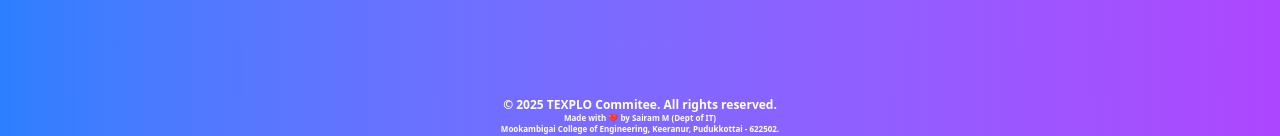
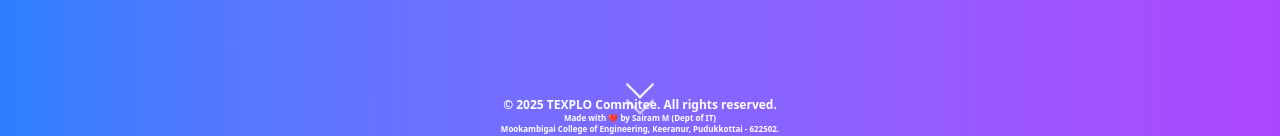
Before and after one commit to sairam4123/texplo25-static, a React (Vite) app: page / in a window 1280 px wide. Shown: the part 664-800 px from the top of the page. Built offline with nearby package versions, Linux system fonts and the light colour scheme.

Commit message:
Add ScrollDownIndicator component and integrate it into App; enhance EventCard with front and back button actions for smooth scrolling.

```diff
--- a/src/@components/EventBlock.tsx
+++ b/src/@components/EventBlock.tsx
@@ -13,6 +13,11 @@ const EventBlock = ({
       {events.map((event, index) => (
         <EventCard
           key={index}
+          backButtonAction={() => {
+            document.getElementById("registration-section")?.scrollIntoView({
+                behavior: "smooth",
+                });
+          }}
           frontTitle={event.title}
           frontChildren={
             <div className="flex flex-col gap-0.5">
--- a/src/@components/EventCard.tsx
+++ b/src/@components/EventCard.tsx
@@ -1,7 +1,7 @@
 import { useState } from "react";
 
 const EventCard = ({
-  frontTitle, frontChildren, backChildren, backTitle, frontButtonText, backButtonText
+  frontTitle, frontChildren, backChildren, backTitle, frontButtonText, backButtonText, backButtonAction, frontButtonAction
 }: {
   frontTitle: string;
   frontChildren: React.ReactNode;
@@ -36,7 +36,7 @@ const EventCard = ({
           >
           <h3 className="text-2xl font-bold">{frontTitle}</h3>
           {frontChildren}
-          <button className="bg-blue-500 text-white font-semibold rounded-lg py-2 px-4 hover:bg-blue-600 mt-auto">
+          <button onClick={frontButtonAction} className="bg-blue-500 text-white font-semibold cursor-pointer rounded-lg py-2 px-4 hover:bg-blue-600 mt-auto">
             {frontButtonText ?? "Learn More"}
           </button>
         </div>
@@ -46,7 +46,7 @@ const EventCard = ({
           >
           <h3 className="text-2xl font-bold">{backTitle}</h3>
           {backChildren}
-          <button className="bg-blue-500 text-white font-semibold rounded-lg py-2 px-4 hover:bg-blue-600 mt-auto">
+          <button onClick={backButtonAction} className="bg-blue-500 text-white font-semibold cursor-pointer rounded-lg py-2 px-4 hover:bg-blue-600 mt-auto">
             {backButtonText ?? "Register Now"}
           </button>
         </div>
--- /dev/null
+++ b/src/@components/ScrollDownIndicator.tsx
@@ -0,0 +1,13 @@
+import React from "react";
+const ScrollDownIndicator: React.FC = () => {
+    return (
+      <div className="absolute bottom-4 left-1/2 transform -translate-x-1/2 z-50">
+        <div className="flex flex-col items-center gap-1 animate-bounce">
+          <div className="w-5 h-5 border-b-2 border-r-2 border-white rotate-45"></div>
+          <div className="w-5 h-5 border-b-2 border-r-2 border-white rotate-45 opacity-70 -translate-y-2"></div>
+        </div>
+      </div>
+    );
+  };
+
+  export default ScrollDownIndicator;
--- a/src/App.tsx
+++ b/src/App.tsx
@@ -5,6 +5,7 @@ import eventJson from "./data/events.json";
 import mceLogo from "./assets/mce.jpg";
 import texploLogo from "./assets/texplo.png";
 import Carousel from "./@components/Carousel";
+import ScrollDownIndicator from "./@components/ScrollDownIndicator";
 
 function App() {
   const events = eventJson.reduce((acc, event) => {
@@ -70,6 +71,7 @@ function App() {
       <h2 className="lg:text-6xl text-3xl font-semibold text-shadow-sm text-shadow-black/50 text-gray-800 mb-4">TEXPLO'25 is Happening</h2>
       <h2 className='lg:text-3xl text-xl text-shadow-sm text-shadow-black/20'>in</h2>
             </>} targetTimestamp={1745361000000} />
+            <ScrollDownIndicator />
         </div>
 
       </section>
@@ -204,7 +206,7 @@ function App() {
           </div>
         </div>
       </section>
-      <section className="h-screen w-screen snap-start">
+      <section id="registration-section" className="h-screen w-screen snap-start">
         <div className="flex h-full flex-col w-full items-center justify-center bg-gradient-to-r from-blue-500 to-purple-500">
           <div className="flex flex-col gap-4 w-5/6 max-h-3/4 h-fit md:max-h-6/11 bg-white shadow-2xl rounded-lg items-start-safe p-4">
            <h1 className="text-2xl lg:text-5xl text-center text-balance text-black font-bold">
```
